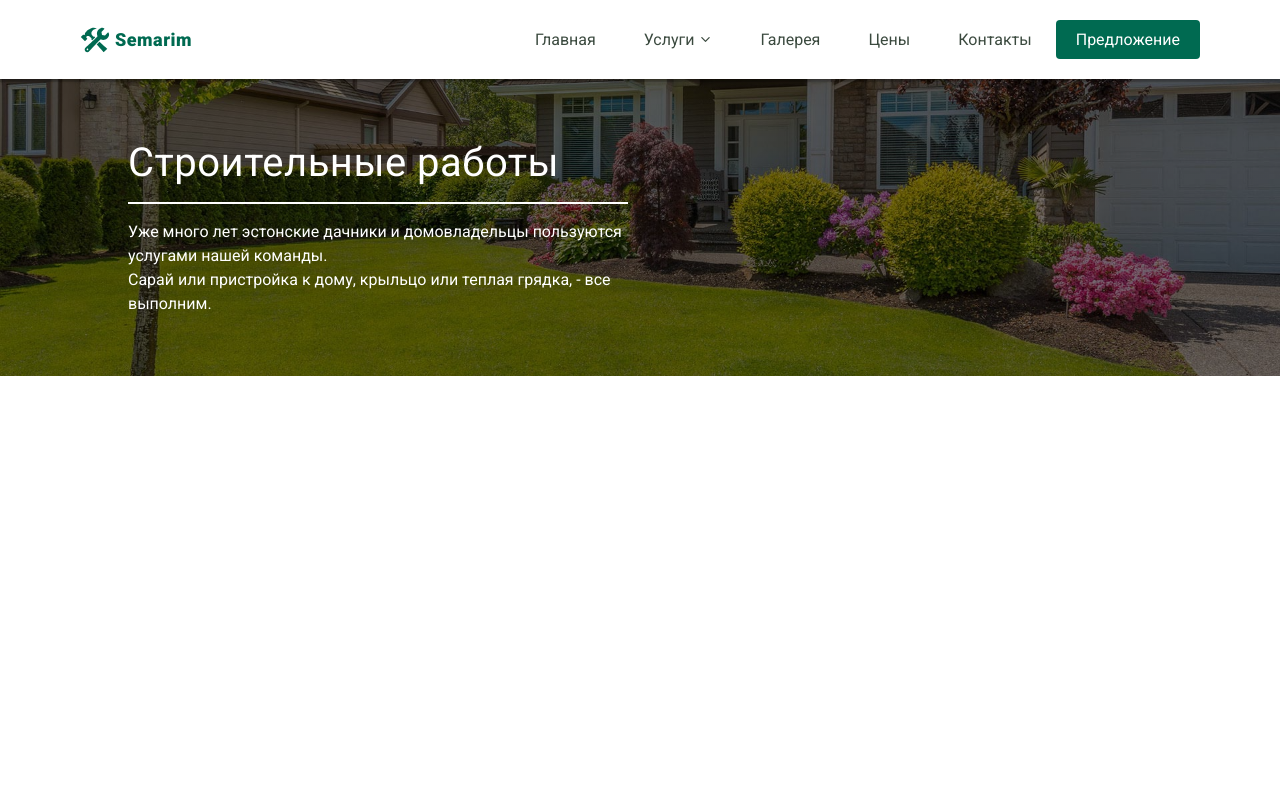
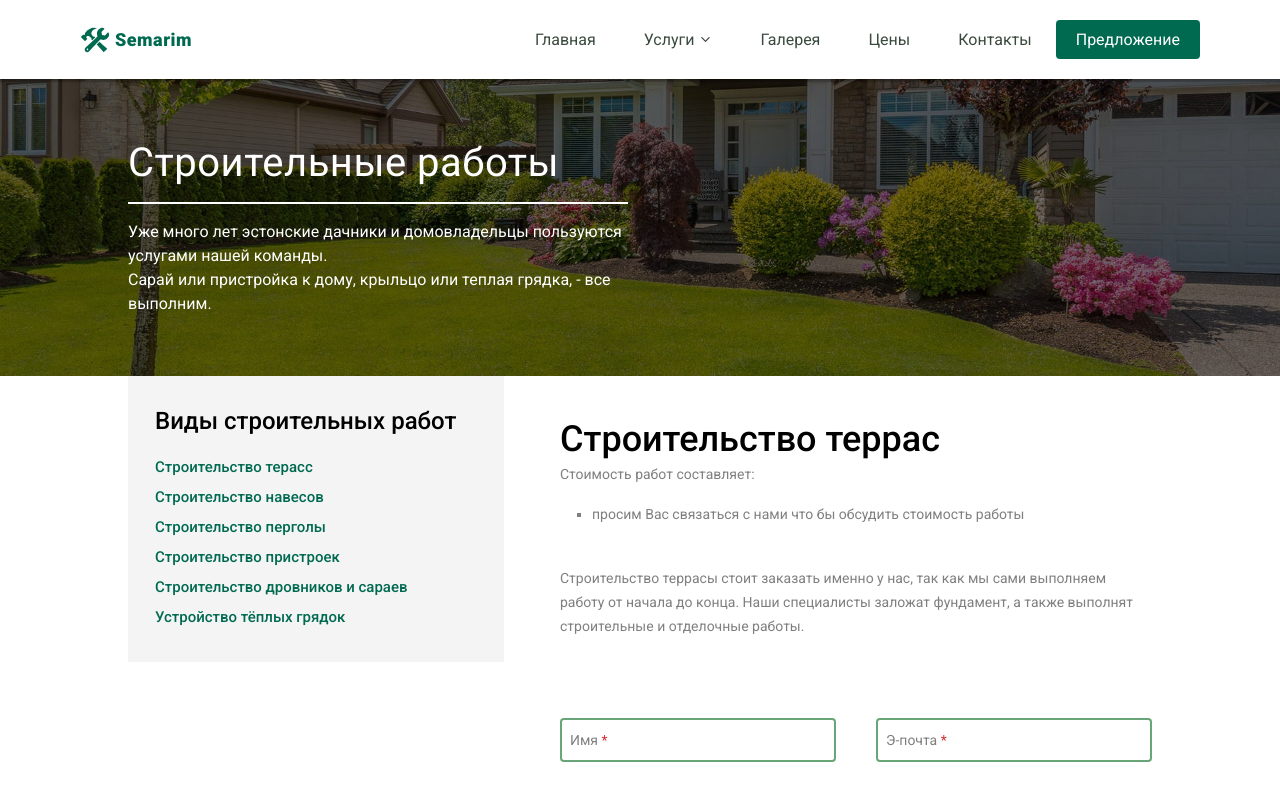
Before and after one commit to 6LiTCH66/construction-site, a React (Create React App) app: page /terrace-construction in a window 1280 px wide. Shown: the top 800 px of the page. Built offline with nearby package versions, Linux system fonts and the light colour scheme; the HTML template or start-up script is replaced by a standard one.

Commit message:
constraction page template was added

```diff
--- a/src/App.js
+++ b/src/App.js
@@ -11,7 +11,7 @@ function App() {
                   <Route path="/" element={<Home/>}/>
                   <Route path="/terrace-construction" element={<Construction/>}/>
               </Routes>
-              {/*<Footer/>*/}
+              <Footer/>
           </div>
       </BrowserRouter>
 
--- a/src/components/construction/Construction.jsx
+++ b/src/components/construction/Construction.jsx
@@ -1,8 +1,10 @@
 import React from 'react';
 import "./construction.css"
+import {ContactForm} from "../index";
+
 function Construction(props) {
     return (
-        <div className="construction-container">
+        <div className="construction-box">
             <div className="construction-header">
                 <div className="construction-header_wrapper">
                     <p className="construction-header_title">
@@ -17,9 +19,58 @@ function Construction(props) {
                 </div>
 
             </div>
-            {/*<div className="construction-wrapper">*/}
 
-            {/*</div>*/}
+            <div className="construction-container">
+                <div className="construction-wrapper">
+                    <div className="work-types_container">
+                        <p className="work-types_title">
+                            Виды строительных работ
+                        </p>
+                        <ul className="work-types">
+                            <li>
+                                <a href="">Строительство терасс</a>
+                            </li>
+
+                            <li>
+                                <a href="">Строительство навесов</a>
+                            </li>
+
+                            <li>
+                                <a href="">Строительство перголы</a>
+                            </li>
+
+                            <li>
+                                <a href="">Строительство пристроек</a>
+                            </li>
+
+                            <li>
+                                <a href="">Строительство дровников и сараев</a>
+                            </li>
+
+                            <li>
+                                <a href="">Устройство тёплых грядок</a>
+                            </li>
+                        </ul>
+                    </div>
+
+                    <div className="work-info_container">
+                        <p className="work-info_title">Строительство террас</p>
+
+                        <p className="work-info_text">
+                            Стоимость работ составляет:
+                        </p>
+                        <ul>
+                            <li className="work-info_text">
+                                просим Вас связаться с нами что бы обсудить стоимость работы
+                            </li>
+                        </ul>
+                        <p className="work-info_text" id="work-description">
+                            Строительство террасы стоит заказать именно у нас, так как мы сами выполняем работу от начала до конца. Наши специалисты заложат фундамент, а также выполнят строительные и отделочные работы.
+                        </p>
+                        <ContactForm/>
+                    </div>
+                </div>
+            </div>
         </div>
     );
 }
--- a/src/components/construction/construction.css
+++ b/src/components/construction/construction.css
@@ -1,11 +1,19 @@
 .construction-header{
-    background: linear-gradient(rgba(0, 0, 0, 0.50), rgba(0, 0, 0, 0.50)), url("../../assets/hero-a-bg.2102101644476.jpg") no-repeat;
-
+    background: linear-gradient(rgba(0, 0, 0, 0.50), rgba(0, 0, 0, 0.50)),
+    url("../../assets/hero-a-bg.2102101644476.jpg") no-repeat;
     padding: 3.75rem 8rem;
     background-size: cover;
     background-position: 50% 50%;
 
+
 }
+.construction-container{
+    display: flex;
+    align-content: center;
+    justify-content: center;
+    padding: 0 8rem;
+}
+
 .construction-header_wrapper{
     width: 100%;
     max-width: 500px;
@@ -30,43 +38,106 @@
     border: 1px solid #FFFFFF;
 }
 
-/*.construction-work_image{*/
-/*    filter: brightness(50%);*/
-/*    width: 100%;*/
-/*    position: relative;*/
 
-/*    !*z-index: 2;*!*/
-/*}*/
-/*.construction-header{*/
-/*    position: absolute;*/
-/*    top: 25%;*/
-/*    padding-left: 3.75rem;*/
-/*}*/
-/*.construction-header span{*/
-/*    position: relative;*/
-/*    font-style: normal;*/
-/*    font-weight: 400;*/
-/*    font-size: 40px;*/
-/*    line-height: 47px;*/
-/*    letter-spacing: 0.5px;*/
-/*    color: #FFFFFF;*/
-/*    padding-bottom: 1rem;*/
-/*}*/
-/*.construction-header span:after{*/
-/*    content : "";*/
-/*    position : absolute;*/
-/*    width : 110%;*/
-/*    height : 1px;*/
-/*    background-color: white;*/
-/*    bottom: 0;*/
-/*    left: 0;*/
-/*}*/
+.construction-wrapper{
 
-/*.construction-wrapper{*/
-/*    width: 100%;*/
-/*    height: 100%;*/
-/*    background: red;*/
-/*    position: absolute;*/
-/*    top: 55%;*/
+    display: flex;
+    max-width: 1440px;
+    width: 100%;
+}
+.work-types_title{
+    font-style: normal;
+    font-weight: 500;
+    font-size: 24px;
+    line-height: 30px;
+    color: var(--color-black);
+}
+.work-types_container{
 
-/*}*/
+    background-color: #F5F4F5;
+    padding: 1.875rem 0 1.875rem 1.688rem;
+    margin-right: 3.5rem;
+    max-width: 376px;
+    width: 100%;
+    height: fit-content;
+}
+.work-types li a{
+    text-decoration: none;
+    font-style: normal;
+    font-weight: 500;
+    font-size: 15px;
+    line-height: 30px;
+    color: var(--color-green-dark);
+}
+
+.work-types{
+    margin-top: 1rem;
+    list-style: none;
+}
+
+.work-info_title{
+    font-style: normal;
+    font-weight: 500;
+    font-size: 36px;
+    line-height: 30px;
+    color: var(--color-black);
+    margin-bottom: 0.5rem;
+}
+
+.work-info_container{
+    margin-top: 3rem;
+    margin-bottom: 3rem;
+    width: 100%;
+}
+
+.work-info_text{
+    font-style: normal;
+    font-weight: 400;
+    font-size: 14px;
+    line-height: 24px;
+    color: rgba(0, 0, 0, 0.5);
+}
+
+.work-info_container ul{
+    list-style-type: square;
+}
+.work-info_container ul li {
+    margin-left: 2rem;
+    margin-top: 1rem;
+}
+
+#work-description{
+    padding: 2.5rem 0;
+}
+@media screen and (max-width: 768px){
+    .work-info_title{
+        font-size: 1.5rem;
+    }
+    .construction-header{
+        padding: 2rem;
+    }
+
+    .construction-container{
+        padding: 2rem;
+
+    }
+    .construction-wrapper{
+        flex-direction: column;
+
+    }
+    .work-types_container{
+        max-width: 100%;
+    }
+}
+@media screen and (max-width: 480px){
+    .construction-header{
+        padding: 1rem;
+    }
+    .construction-header_title{
+        font-size: 24px;
+    }
+    .construction-header_description{
+        font-size: 13px;
+        line-height: 1.2rem;
+    }
+}
--- a/src/containers/header/header.css
+++ b/src/containers/header/header.css
@@ -28,6 +28,7 @@
     line-height: 30px;
     margin: 30px 0;
 }
+
 .header-wrapper{
     display: flex;
     max-width: 1280px;
```
